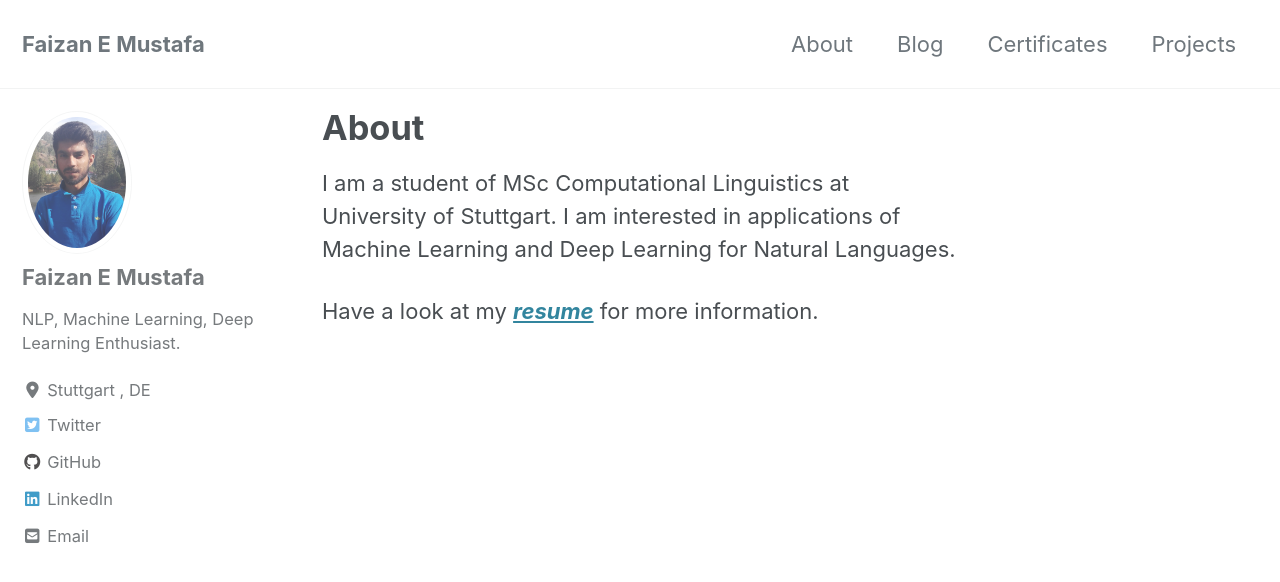
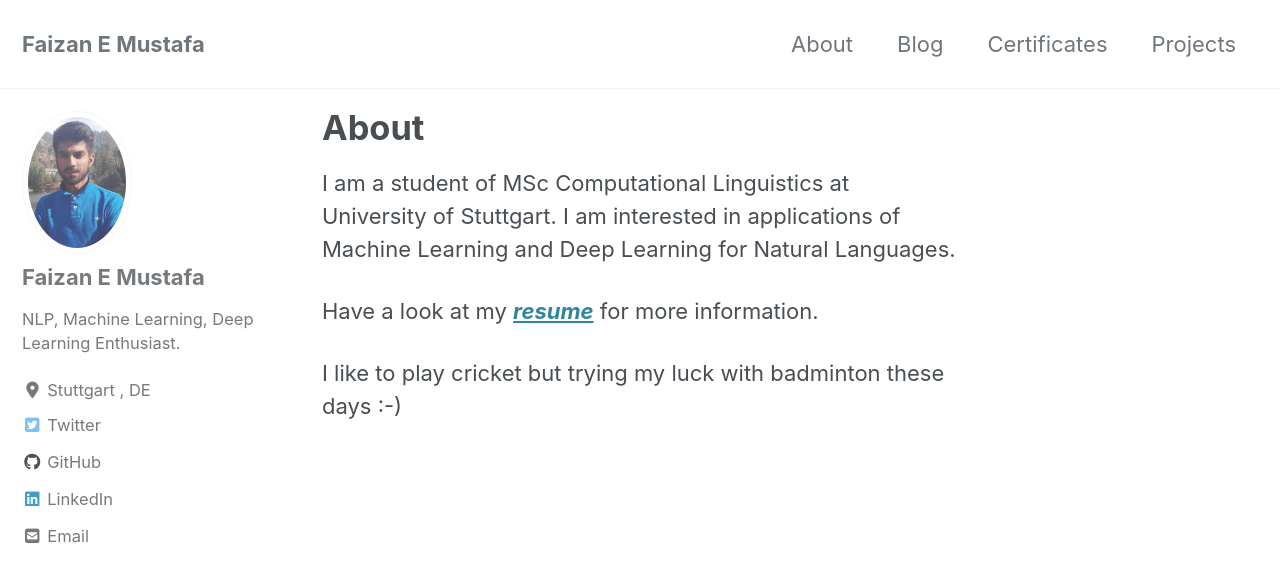
Before and after one commit to Faizan-E-Mustafa/Faizan-E-Mustafa.github.io, a Jekyll site: the page built from _pages/about.md, in a window 1280 px wide and 900 px high. Shown: the top 582 px of the window. Built offline with Jekyll 4.4.1, drawn with Linux system fonts in a browser that asks for light colours; cached includes are drawn as plain includes; nearby versions of some CDN libraries.

Commit message:
about up

```diff
--- a/_pages/about.md
+++ b/_pages/about.md
@@ -9,3 +9,5 @@ author_profile: true
 I am a student of MSc Computational Linguistics at University of Stuttgart. I am interested in applications of Machine Learning and Deep Learning for Natural Languages.
 
 Have a look at my [***resume***](https://Faizan-E-Mustafa.github.io/images/CV.pdf) for more information.
+
+I like to play cricket but trying my luck with badminton these days :-)
```
